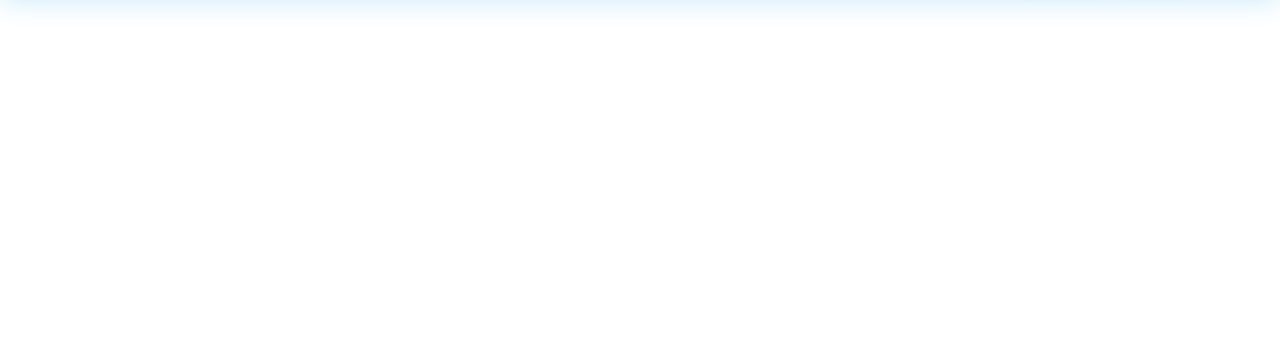
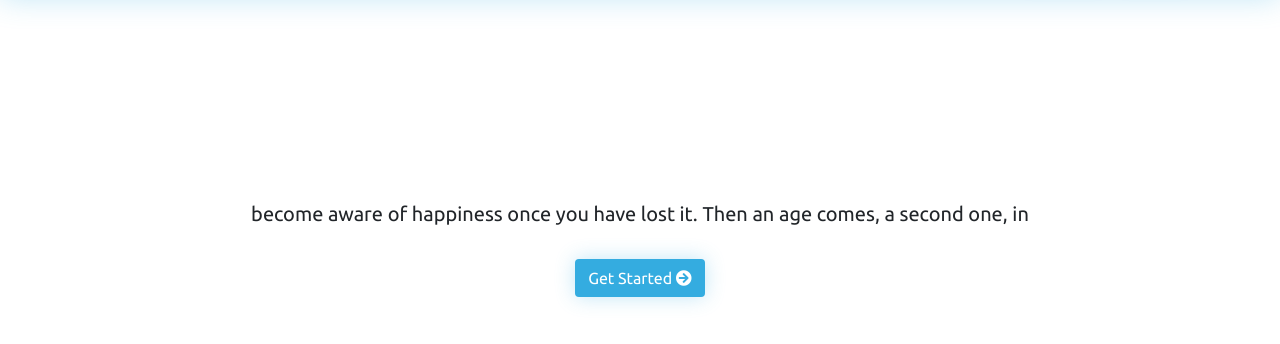
Before and after one commit to kiruba-r11/examen, a plain HTML site: page index.html in a window 1280 px wide. Shown: the part 74-418 px from the top of the page. Drawn offline with nearby package versions, Linux system fonts and the light colour scheme.

Commit message:
main part added

```diff
--- a/css/style.css
+++ b/css/style.css
@@ -38,6 +38,17 @@
     transition: 1s;
 }
 
+.main {
+    display: flex;
+    justify-content: center;
+    align-items: center;
+    flex-direction: column;
+    height: 500px;
+    text-align: center;
+    font-size: 20px;
+}
+
+
 @media (max-width: 991px) {
     .navbar .navbar-nav:last-child {
         flex-direction: row;
--- a/index.html
+++ b/index.html
@@ -80,6 +80,18 @@
     <!--END OF HEADER-->
 
     <!--START OF BODY-->
+
+    <div class="main">
+      <div class="container">
+        <div class="intro">
+          become aware of happiness once you have lost it. Then an age comes, a second one,
+          in
+        </div>
+        <br>
+        <button class="btn btn-blue">Get Started  <i class="fas fa-arrow-circle-right"></i></button>
+      </div>
+    </div>
+
     <!--END OF BODY-->
 
     <!--START OF FOOTER-->
```
Also changed, not shown: js/app.js (added), 1 other file.
